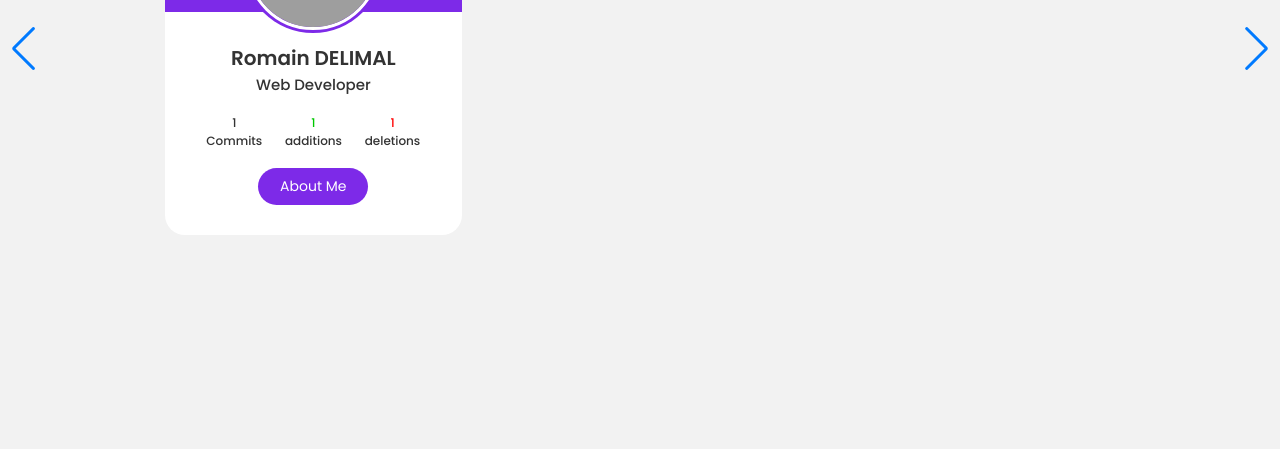
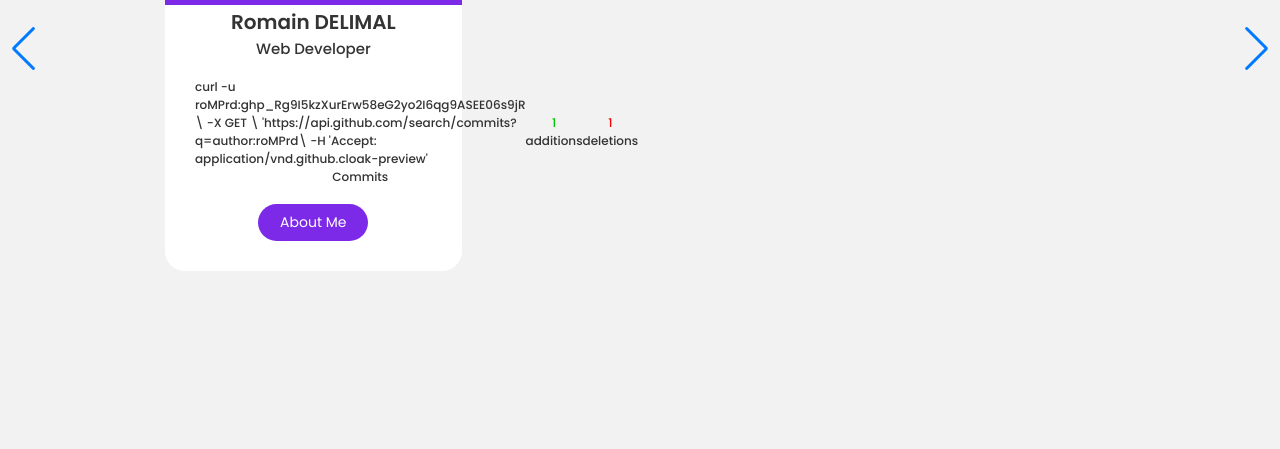
Before and after one commit to roMPrd/batch-1030, a plain HTML site: page index.html in a window 1280 px wide. Shown: the part 351-800 px from the top of the page. Drawn offline with nearby package versions, Linux system fonts and the light colour scheme; grey boxes are pictures that could not be loaded.

Commit message:
cardDone

```diff
--- a/index.html
+++ b/index.html
@@ -9,7 +9,7 @@
   <link rel="stylesheet" href="https://cdnjs.cloudflare.com/ajax/libs/font-awesome/6.2.1/css/all.min.css" integrity="sha512-MV7K8+y+gLIBoVD59lQIYicR65iaqukzvf/nwasF0nqhPay5w/9lJmVM2hMDcnK1OnMGCdVK+iQrJ7lzPJQd1w==" crossorigin="anonymous" referrerpolicy="no-referrer" />
 
   <!-- ===== CSS ===== -->
-  <link rel="stylesheet" href="CSS/style.css">
+  <link rel="stylesheet" href="css/style.css">
 
   <!-- ===== Link Swiper's CSS ===== -->
   <link rel="stylesheet" href="https://cdn.jsdelivr.net/npm/swiper/swiper-bundle.min.css"/>
@@ -41,7 +41,12 @@
 
             <div class="stats">
               <div class="stat-category commit">
-                <span class="number">1</span>
+                <span class="number">
+                  curl -u roMPrd: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 \
+                    -X GET \
+                  'https://api.github.com/search/commits?q=author:roMPrd\
+                  -H 'Accept: application/vnd.github.cloak-preview'
+                </span>
                 <span class="text">Commits</span>
               </div>
 
@@ -70,10 +75,13 @@
     <div class="swiper-pagination"></div>
   </section>
 
-  <!-- Swiper JS -->
+  <!-- ===== Scipt JS ===== -->
+  <script src="js/home.js" defer></script>
+
+  <!-- ===== Swiper JS ===== -->
   <script src="https://cdn.jsdelivr.net/npm/swiper/swiper-bundle.min.js"></script>
 
-  <!-- Initialize Swiper -->
+  <!-- ===== Initialize Swiper ===== -->
   <script>
     var swiper = new Swiper(".mySwiper", {
       slidesPerView: 3,
--- /dev/null
+++ b/js/home.js
@@ -0,0 +1,10 @@
+// Octokit.js
+// https://github.com/octokit/core.js#readme
+console.log('Hello from home.js')
+
+const octokit = new Octokit({
+  auth: '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'
+})
+
+await octokit.request('GET /search/commits{?q=author:romprd}', {})
+console.log(octokit)
```
Also changed, not shown: css/style.css (renamed from CSS/style.css).
